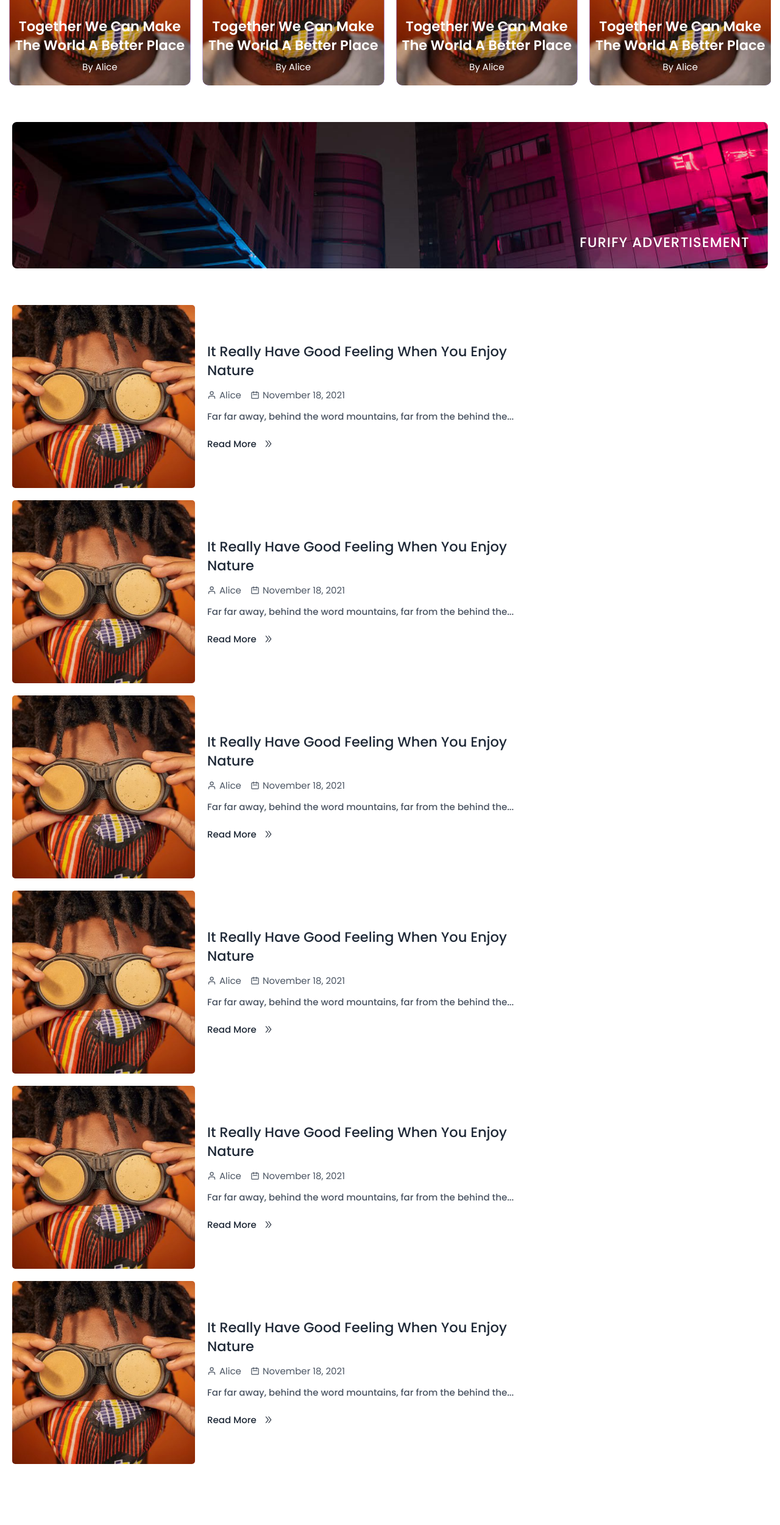
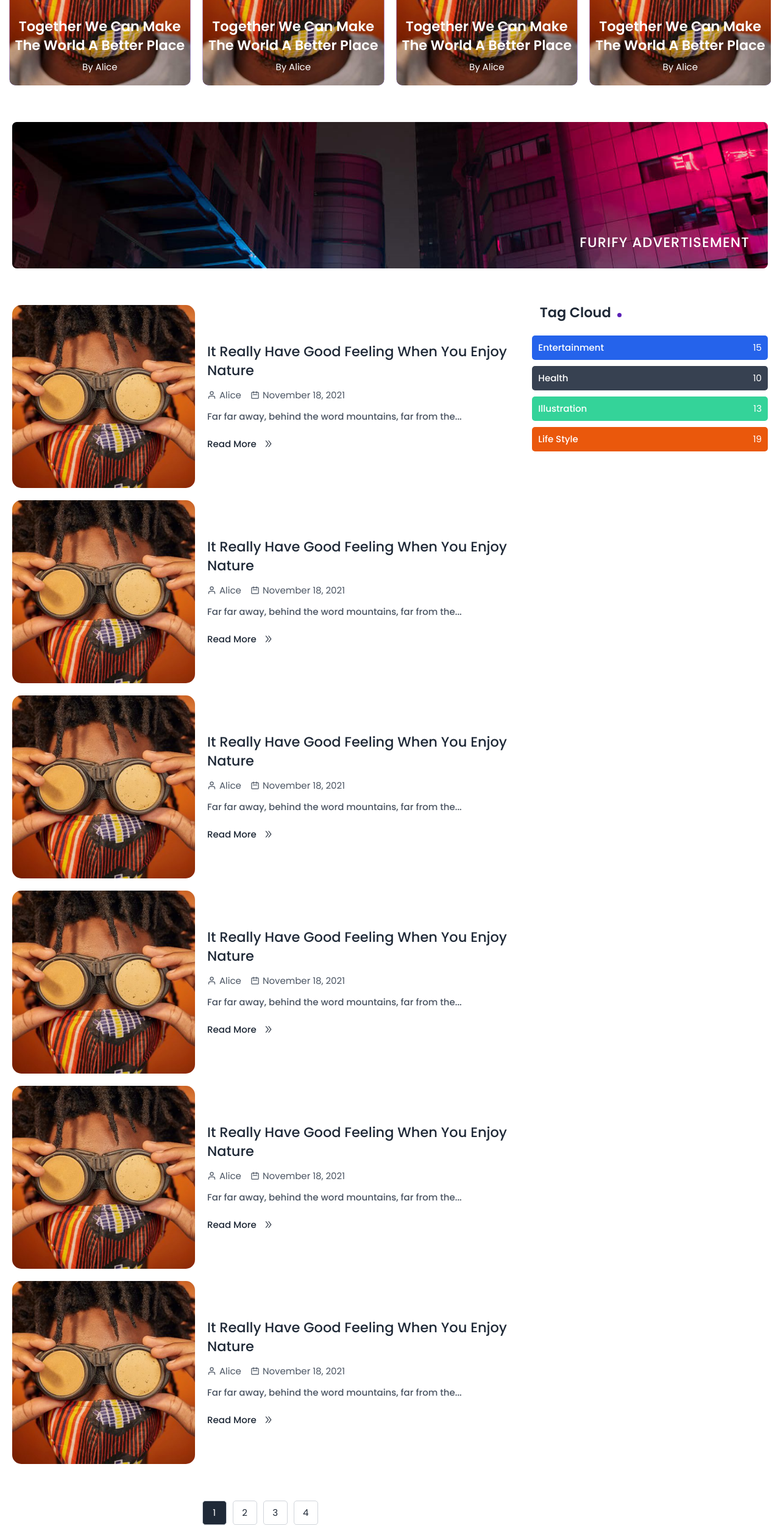
Before and after one commit to izubaire/morphy, a React (Create React App) app in the folder frontend/: page / in a window 1280 px wide. Shown: the part 592-3092 px from the top of the page at 61% size. Before the commit the page ends 3012 px from the top, so only its background shows below. Built offline with nearby package versions, Linux system fonts and the light colour scheme.

Commit message:
create Tag component

```diff
--- /dev/null
+++ b/frontend/src/components/homePage/Pagination.tsx
@@ -0,0 +1,18 @@
+export default function Pagination() {
+  return (
+    <div className="flex justify-center gap-4 mt-24">
+      <span className="w-16 h-16 flex justify-center items-center rounded-lg border border-solid border-gray-300 text-2xl text-white bg-gray-800 cursor-pointer transition-all duration-300">
+        1
+      </span>
+      <span className="w-16 h-16 flex justify-center items-center rounded-lg border border-solid border-gray-300 text-2xl text-gray-800 hover:text-white hover:bg-gray-800 cursor-pointer transition-all duration-300">
+        2
+      </span>
+      <span className="w-16 h-16 flex justify-center items-center rounded-lg border border-solid border-gray-300 text-2xl text-gray-800 hover:text-white hover:bg-gray-800 cursor-pointer transition-all duration-300">
+        3
+      </span>
+      <span className="w-16 h-16 flex justify-center items-center rounded-lg border border-solid border-gray-300 text-2xl text-gray-800 hover:text-white hover:bg-gray-800 cursor-pointer transition-all duration-300">
+        4
+      </span>
+    </div>
+  )
+}
--- a/frontend/src/components/homePage/Post.tsx
+++ b/frontend/src/components/homePage/Post.tsx
@@ -9,7 +9,7 @@ export default function Post() {
       <img
         src="/images/poster.jpg"
         alt="poster"
-        className="min-w-[30rem] w-[30rem] h-[30rem] object-cover rounded-lg"
+        className="min-w-[30rem] w-[30rem] h-[30rem] object-cover rounded-3xl"
       />
 
       <div className="content">
@@ -32,7 +32,7 @@ export default function Post() {
         </div>
 
         <p className="text-2xl text-gray-600 font-medium">
-          Far far away, behind the word mountains, far from the behind the...
+          Far far away, behind the word mountains, far from the...
         </p>
 
         <Link
--- a/frontend/src/components/homePage/Posts.tsx
+++ b/frontend/src/components/homePage/Posts.tsx
@@ -1,3 +1,4 @@
+import Pagination from "./Pagination"
 import Post from "./Post"
 
 export default function Posts() {
@@ -9,6 +10,7 @@ export default function Posts() {
       <Post />
       <Post />
       <Post />
+      <Pagination />
     </div>
   )
 }
--- /dev/null
+++ b/frontend/src/components/homePage/SideHeader.tsx
@@ -0,0 +1,14 @@
+interface Props {
+  title: string
+}
+
+export default function SideHeader({ title }: Props) {
+  return (
+    <h4
+      className={`text-gray-800 font-semibold text-4xl capitalize flex items-center gap-4 ml-5 mb-10`}
+    >
+      {title}
+      <span className="bg-violet-800 w-3 h-3 rounded-full mt-3.5"></span>
+    </h4>
+  )
+}
--- /dev/null
+++ b/frontend/src/components/homePage/Sidebar.tsx
@@ -0,0 +1,9 @@
+import Tags from "./Tags"
+
+export default function Sidebar() {
+  return (
+    <div>
+      <Tags />
+    </div>
+  )
+}
--- /dev/null
+++ b/frontend/src/components/homePage/Tag.tsx
@@ -0,0 +1,18 @@
+import { Link } from "react-router-dom"
+
+interface Props {
+  title: string
+  total: number
+  bgColor: string
+}
+
+export default function Tag({ title, total, bgColor }: Props) {
+  return (
+    <Link
+      to="/"
+      className={`${bgColor} rounded-lg p-4 text-2xl font-medium capitalize text-white flex justify-between mb-4`}
+    >
+      {title} <span className="font-normal">{total}</span>
+    </Link>
+  )
+}
--- /dev/null
+++ b/frontend/src/components/homePage/Tags.tsx
@@ -0,0 +1,14 @@
+import SideHeader from "./SideHeader"
+import Tag from "./Tag"
+
+export default function Tags() {
+  return (
+    <div>
+      <SideHeader title="tag cloud" />
+      <Tag title="entertainment" total={15} bgColor="bg-blue-600" />
+      <Tag title="health" total={10} bgColor="bg-gray-700" />
+      <Tag title="illustration" total={13} bgColor="bg-emerald-400" />
+      <Tag title="life style" total={19} bgColor="bg-orange-600" />
+    </div>
+  )
+}
--- a/frontend/src/pages/Home.tsx
+++ b/frontend/src/pages/Home.tsx
@@ -1,5 +1,6 @@
 import Ad from "../components/homePage/Ad"
 import Posts from "../components/homePage/Posts"
+import Sidebar from "../components/homePage/Sidebar"
 import Trending from "../components/homePage/Trending"
 
 export default function Home() {
@@ -9,8 +10,9 @@ export default function Home() {
       <Ad />
 
       <main>
-        <div className="wrapper max-w-[1240px] h-full mx-auto rounded-xl grid grid-cols-3 gap-4">
+        <div className="wrapper max-w-[1240px] h-full mx-auto rounded-xl grid grid-cols-3 gap-16">
           <Posts />
+          <Sidebar />
         </div>
       </main>
     </>
```
